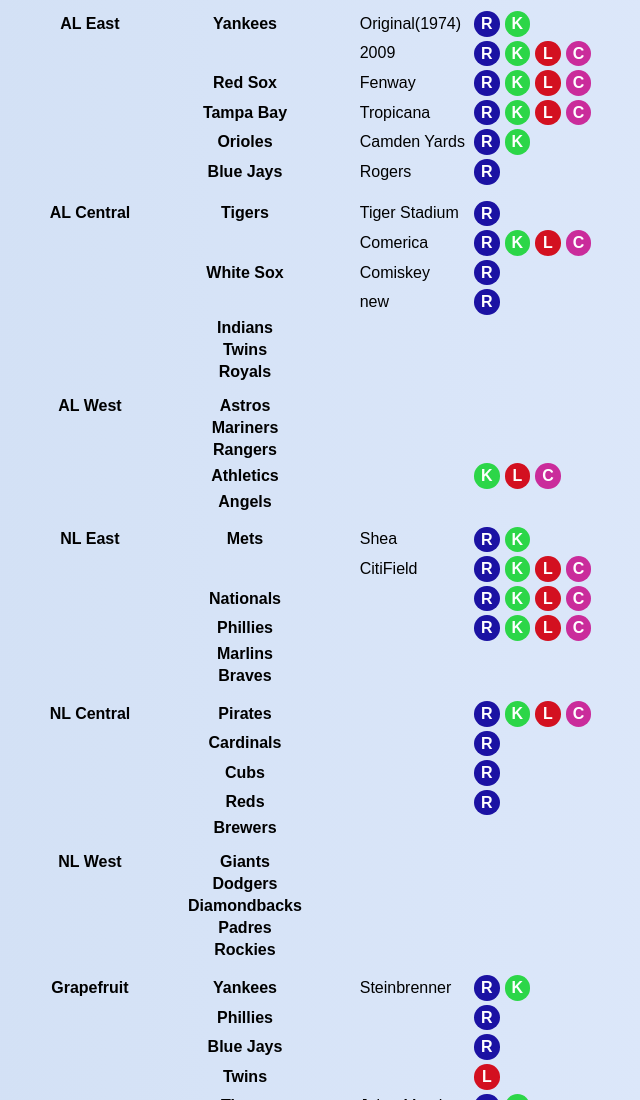
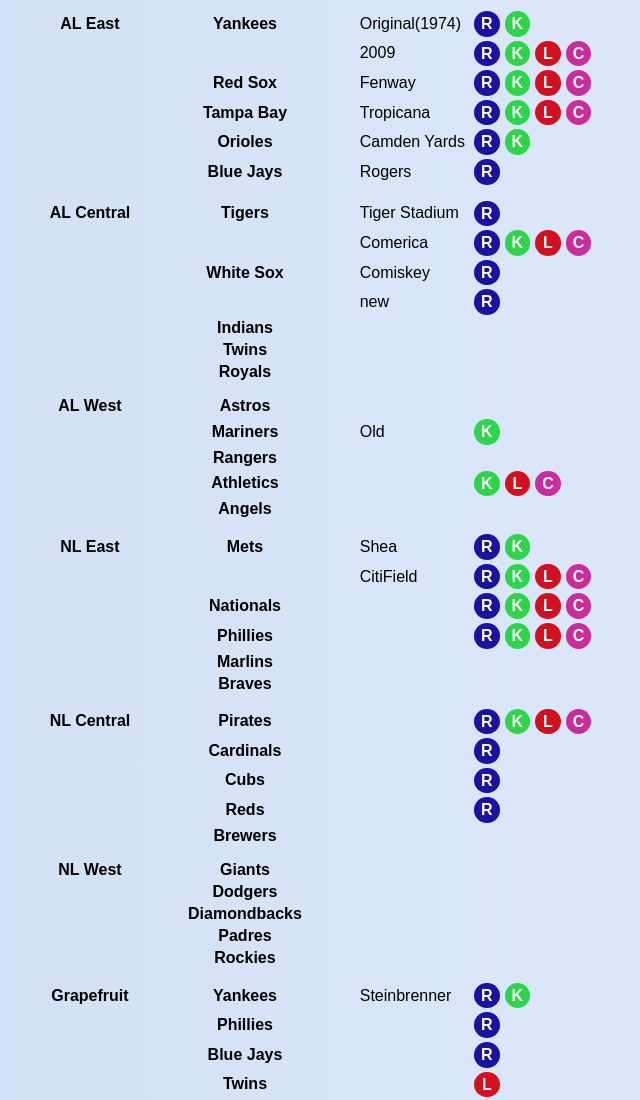
Before and after one commit to netrc/ourballparks, a plain HTML site: page index.html in a window 1280 px wide. Shown: the top 1100 px of the page, without its empty margins (317-957 px from the left). Drawn offline with Linux system fonts and the light colour scheme.

Commit message:
k to Mariners Old

```diff
--- a/index.html
+++ b/index.html
@@ -69,7 +69,7 @@
 
 <tr class="pad"> <td></td></tr>
 <tr> <th> AL West </th> <th> Astros </th> <td>  </td> </tr>
-<tr> <th> </th>    <th> Mariners  </th> <td>  </td>  </tr>
+  <tr> <th> </th>    <th> Mariners  </th> <td> Old </td> <td id="MarinersOld" </td> </tr>
 <tr> <th> </th>  <th> Rangers </th> <td>  </td>  </tr>
 <tr> <th> </th>   <th> Athletics </th> <td>  </td> <td id="Athletics"> </td> </tr>
 <tr> <th> </th>   <th> Angels </th> <td>  </td> </tr>
@@ -127,7 +127,7 @@
             parks: [
                 'Yankees1974', 'Yankees2009', 'Fenway', 'Tropicana', 'CamdenYards',
                 'Comerica',
-                'Athletics',
+                'MarinersOld', 'Athletics',
                 'Shea', 'Citifield', 'Nationals', 'Phillies',
                 'Pirates',
                 'Steinbrenner', 'JokerMarchant', 'FL_RedSox',
```
